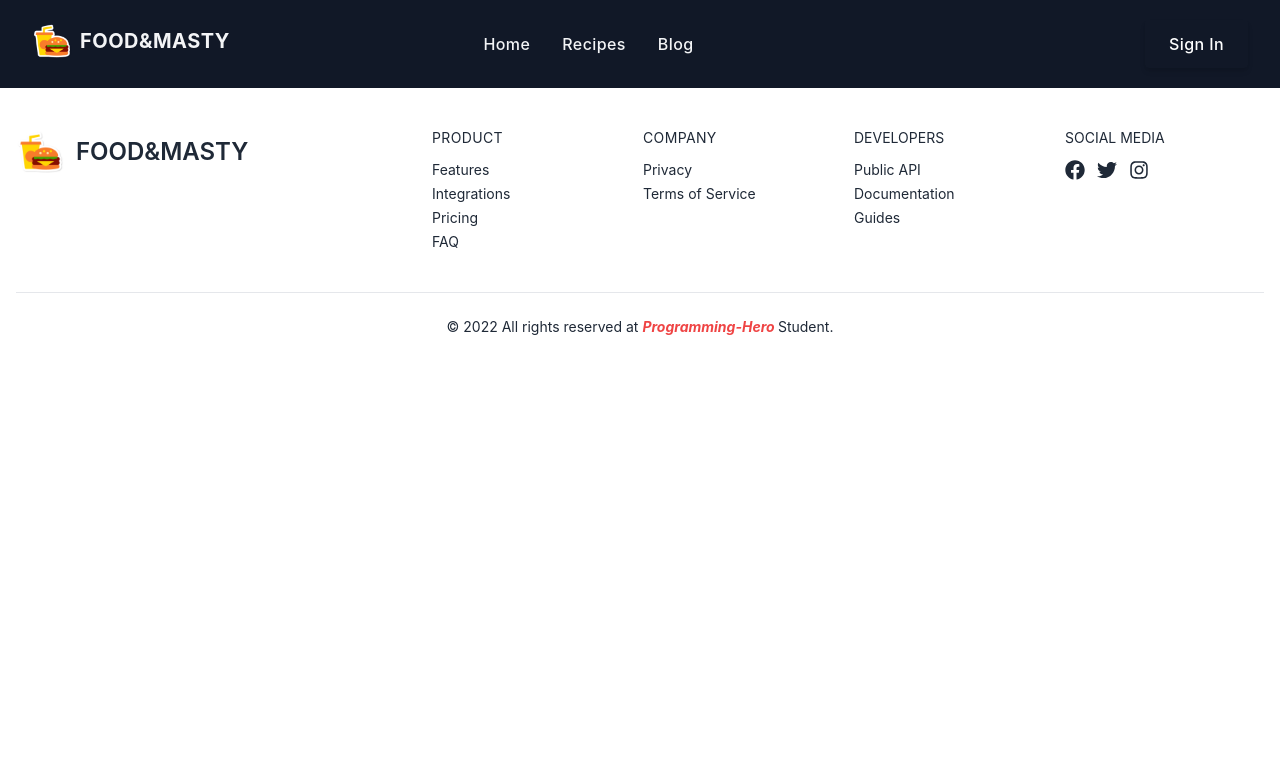
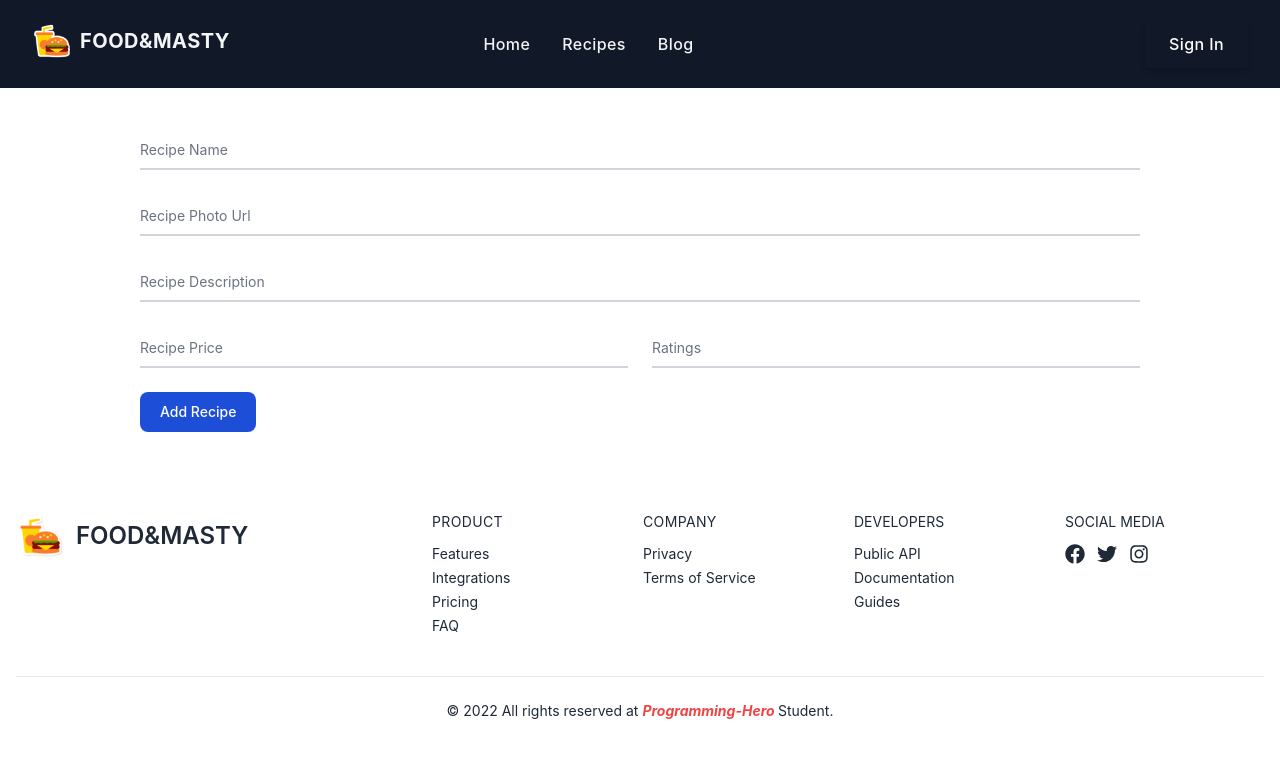
Before and after one commit to JilluRahmanJibon/food-masty, a React (Create React App) app: page /addRecipe in a window 1280 px wide. Shown: the top 758 px of the page. Built offline with nearby package versions, Linux system fonts and the light colour scheme; no server answers.

Commit message:
data get from id

```diff
--- a/src/Pages/AddRecipe/AddRecipe.js
+++ b/src/Pages/AddRecipe/AddRecipe.js
@@ -1,7 +1,98 @@
 import React from "react";
 
 const AddRecipe = () => {
-	return <div></div>;
+	const addRecipe = e => {
+		e.preventDefault();
+	};
+	return (
+		<div className="my-10 ">
+			<form onSubmit={addRecipe}>
+				<div class="relative z-0 mb-6 w-full group">
+					<input
+						type="text"
+						name="recipeName"
+						id="recipeName"
+						class="block py-2.5 px-0 w-full text-sm text-gray-900 bg-transparent border-0 border-b-2 border-gray-300 appearance-none dark:text-white dark:border-gray-600 dark:focus:border-blue-500 focus:outline-none focus:ring-0 focus:border-blue-600 peer"
+						placeholder=" "
+						required
+					/>
+					<label
+						for="recipeName"
+						class="peer-focus:font-medium absolute text-sm text-gray-500 dark:text-gray-400 duration-300 transform -translate-y-6 scale-75 top-3 -z-10 origin-[0] peer-focus:left-0 peer-focus:text-blue-600 peer-focus:dark:text-blue-500 peer-placeholder-shown:scale-100 peer-placeholder-shown:translate-y-0 peer-focus:scale-75 peer-focus:-translate-y-6">
+						Recipe Name
+					</label>
+				</div>
+				<div class="relative z-0 mb-6 w-full group">
+					<input
+						type="text"
+						name="recipePhotoUrl"
+						id="recipePhotoUrl"
+						class="block py-2.5 px-0 w-full text-sm text-gray-900 bg-transparent border-0 border-b-2 border-gray-300 appearance-none dark:text-white dark:border-gray-600 dark:focus:border-blue-500 focus:outline-none focus:ring-0 focus:border-blue-600 peer"
+						placeholder=" "
+						required
+					/>
+					<label
+						for="recipePhotoUrl"
+						class="peer-focus:font-medium absolute text-sm text-gray-500 dark:text-gray-400 duration-300 transform -translate-y-6 scale-75 top-3 -z-10 origin-[0] peer-focus:left-0 peer-focus:text-blue-600 peer-focus:dark:text-blue-500 peer-placeholder-shown:scale-100 peer-placeholder-shown:translate-y-0 peer-focus:scale-75 peer-focus:-translate-y-6">
+						Recipe Photo Url
+					</label>
+				</div>
+				<div class="relative z-0 mb-6 w-full group">
+					<input
+						type="text"
+						name="details"
+						id="description"
+						class="block py-2.5 px-0 w-full text-sm text-gray-900 bg-transparent border-0 border-b-2 border-gray-300 appearance-none dark:text-white dark:border-gray-600 dark:focus:border-blue-500 focus:outline-none focus:ring-0 focus:border-blue-600 peer"
+						placeholder=" "
+						required
+					/>
+					<label
+						for="description"
+						class="peer-focus:font-medium absolute text-sm text-gray-500 dark:text-gray-400 duration-300 transform -translate-y-6 scale-75 top-3 -z-10 origin-[0] peer-focus:left-0 peer-focus:text-blue-600 peer-focus:dark:text-blue-500 peer-placeholder-shown:scale-100 peer-placeholder-shown:translate-y-0 peer-focus:scale-75 peer-focus:-translate-y-6">
+						Recipe Description
+					</label>
+				</div>
+				<div class="grid md:grid-cols-2 md:gap-6">
+					<div class="relative z-0 mb-6 w-full group">
+						<input
+							type="text"
+							name="price"
+							id="price"
+							class="block py-2.5 px-0 w-full text-sm text-gray-900 bg-transparent border-0 border-b-2 border-gray-300 appearance-none dark:text-white dark:border-gray-600 dark:focus:border-blue-500 focus:outline-none focus:ring-0 focus:border-blue-600 peer"
+							placeholder=" "
+							required
+						/>
+						<label
+							for="price"
+							class="peer-focus:font-medium absolute text-sm text-gray-500 dark:text-gray-400 duration-300 transform -translate-y-6 scale-75 top-3 -z-10 origin-[0] peer-focus:left-0 peer-focus:text-blue-600 peer-focus:dark:text-blue-500 peer-placeholder-shown:scale-100 peer-placeholder-shown:translate-y-0 peer-focus:scale-75 peer-focus:-translate-y-6">
+							Recipe Price
+						</label>
+					</div>
+					<div class="relative z-0 mb-6 w-full group">
+						<input
+							type="text"
+							name="ratings"
+							id="ratings"
+							class="block py-2.5 px-0 w-full text-sm text-gray-900 bg-transparent border-0 border-b-2 border-gray-300 appearance-none dark:text-white dark:border-gray-600 dark:focus:border-blue-500 focus:outline-none focus:ring-0 focus:border-blue-600 peer"
+							placeholder=" "
+							required
+						/>
+						<label
+							for="ratings"
+							class="peer-focus:font-medium absolute text-sm text-gray-500 dark:text-gray-400 duration-300 transform -translate-y-6 scale-75 top-3 -z-10 origin-[0] peer-focus:left-0 peer-focus:text-blue-600 peer-focus:dark:text-blue-500 peer-placeholder-shown:scale-100 peer-placeholder-shown:translate-y-0 peer-focus:scale-75 peer-focus:-translate-y-6">
+							Ratings
+						</label>
+					</div>
+				</div>
+
+				<button
+					type="submit"
+					class="text-white bg-blue-700 hover:bg-blue-800 focus:ring-4 focus:outline-none focus:ring-blue-300 font-medium rounded-lg text-sm w-full sm:w-auto px-5 py-2.5 text-center dark:bg-blue-600 dark:hover:bg-blue-700 dark:focus:ring-blue-800">
+					Add Recipe
+				</button>
+			</form>
+		</div>
+	);
 };
 
 export default AddRecipe;
--- a/src/Pages/Recipes/Recipes.js
+++ b/src/Pages/Recipes/Recipes.js
@@ -11,6 +11,7 @@ const Recipes = () => {
 			});
 	}, []);
 	return (
+		<div>
 			<div className="grid lg:grid-cols-3 md:grid-cols-2 gap-8 mt-10 mb-10">
 				{recipes.map(recipe => (
 					<div key={recipe._id}>
@@ -49,6 +50,7 @@ const Recipes = () => {
 					</div>
 				))}
 			</div>
+		</div>
 	);
 };
 
--- /dev/null
+++ b/src/Pages/Recipes/SingleRecipe.js
@@ -0,0 +1,43 @@
+import React, { useEffect, useState } from "react";
+import { BsBoxArrowUpLeft } from "react-icons/bs";
+import { Link, useParams } from "react-router-dom";
+
+const SingleRecipe = () => {
+	const { id } = useParams();
+	const [recipe, setRecipe] = useState({});
+	const { img, title, price, ratings, details } = recipe;
+	useEffect(() => {
+		fetch(`http://localhost:5000/recipes/${id}`)
+			.then(res => res.json())
+			.then(result => setRecipe(result));
+	}, [id]);
+
+	return (
+		<div className="w-3/4 my-8 mx-auto">
+			<div className="">
+				<img src={img} alt="" />
+				<div className="pt-4 bg-gray-200 border-t-2 px-4 pb-4 border-gray-500">
+					<div className="text-gray-800">
+						<p>Price: ${price}</p>
+						<p>Ratings: {ratings}</p>
+					</div>
+					<h1 className="text-gray-900 pb-4 text-xl text-center font-bold transition-all hover:text-red-500">
+						{title}
+					</h1>
+					<p className="text-gray-800">{details}</p>
+					<div className="mt-3 flex justify-end">
+						<Link
+							title="See All Recipes."
+							to="/recipes"
+							className="text-red-500 text-2xl">
+							{" "}
+							<BsBoxArrowUpLeft />
+						</Link>
+					</div>
+				</div>
+			</div>
+		</div>
+	);
+};
+
+export default SingleRecipe;
--- a/src/Router/Routes.js
+++ b/src/Router/Routes.js
@@ -7,6 +7,7 @@ import Home from "../Pages/Home/Home/Home";
 import SignIn from "../Pages/Login/SignIn/Signin";
 import SignUp from "../Pages/Login/SignUp/Signup";
 import Recipes from "../Pages/Recipes/Recipes";
+import SingleRecipe from "../Pages/Recipes/SingleRecipe";
 import Review from "../Pages/Reivew/Review";
 
 const router = createBrowserRouter([
@@ -18,6 +19,7 @@ const router = createBrowserRouter([
 			{ path: "/", element: <Home /> },
 			{ path: "/home", element: <Home /> },
 			{ path: "/recipes", element: <Recipes /> },
+			{ path: "/recipe/:id", element: <SingleRecipe /> },
 			{ path: "/addRecipe", element: <AddRecipe /> },
 			{ path: "/blog", element: <Blog /> },
 			{ path: "/signup", element: <SignUp /> },
```
Lines whose indentation alone changed are shown as unchanged.
